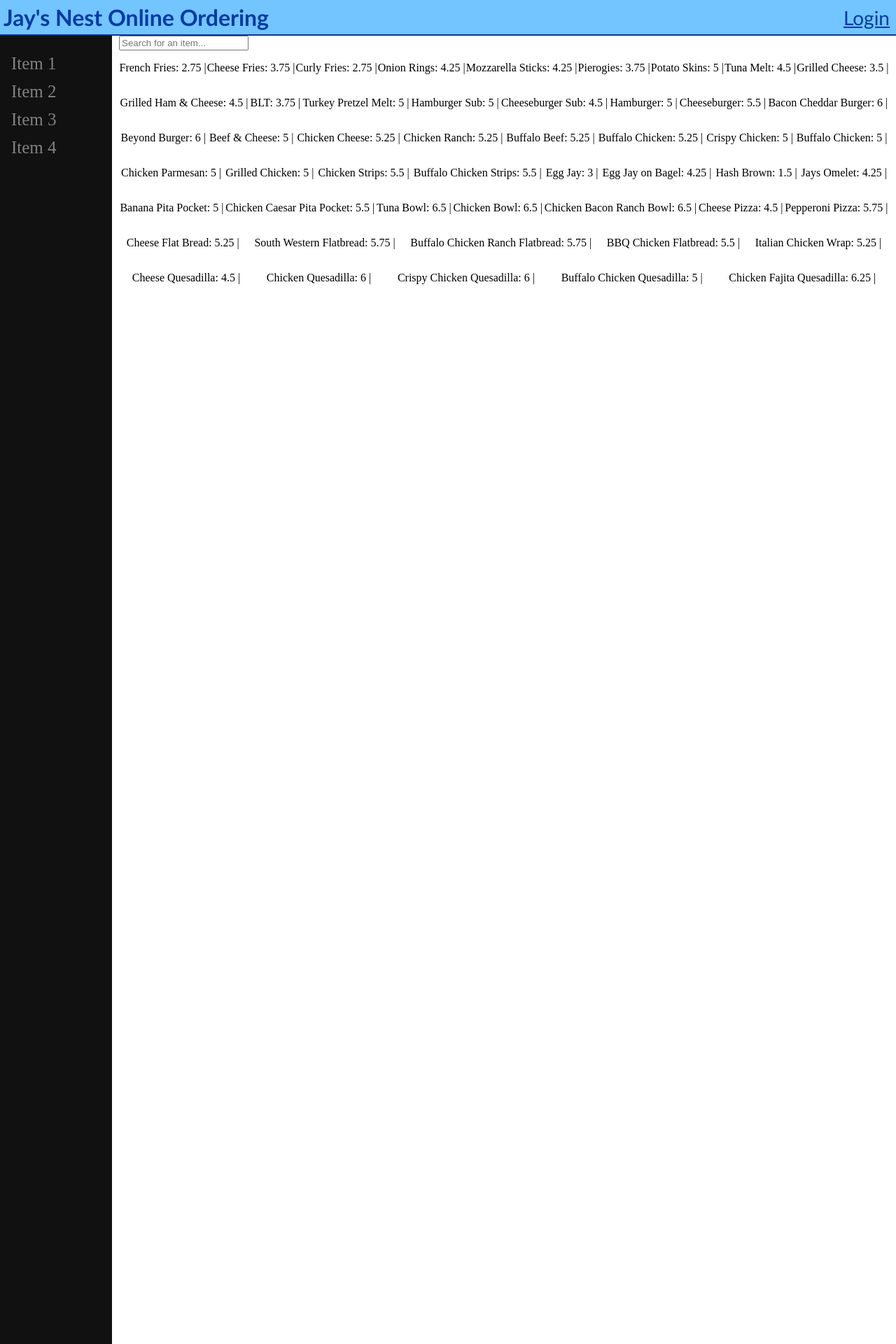
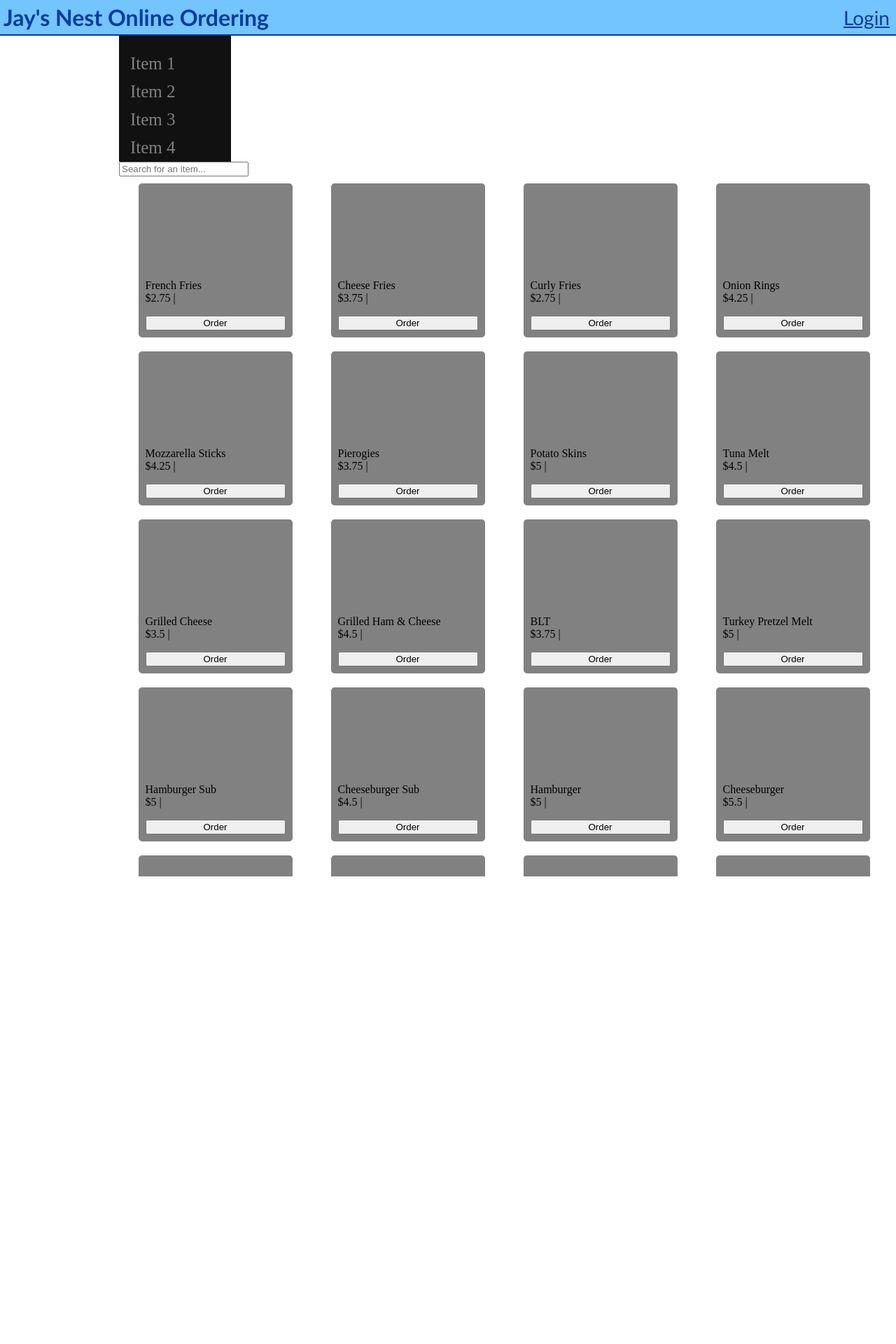
Before and after one commit to 8ethan/JaysOnlineOrdering, a PHP site: page / in a window 1280 px wide. Shown: the top 1920 px of the page at 70% size. Run offline with PHP 8.4, Linux system fonts and the light colour scheme; data comes from the database, SQL or seed files in the repository.

Commit message:
Adjusted menu options to appear as tiles

```diff
--- a/src/functions/menuFunctions.php
+++ b/src/functions/menuFunctions.php
@@ -17,7 +17,8 @@ function displayItem($itemName, $price, $category, $description, $calories, $ava
 
     echo '
     <div class="menuItem">
-    <p class="itemName">'.$itemName.': '.$price.'  |<p>
+        <p class="itemName">'.$itemName.'<br> $'.$price.'  |</p>
+        <button type="button" class="orderButton"> Order </button>
     </div>
     ';
 
--- a/src/index.php
+++ b/src/index.php
@@ -11,7 +11,6 @@
 
     <?PHP
         require('header.php');
-        require('navbar.php');
 
     ?>
 
@@ -21,6 +20,7 @@
 
         <!-- Display menu if signed in -->
         <?php
+            require('navbar.php');
             require('filters.php');
             require('menu.php');
         ?>
--- a/src/style.css
+++ b/src/style.css
@@ -38,17 +38,20 @@ h1, h2, h3 {
   display: flex;
   justify-content: space-around;
   flex-wrap: wrap;
+
+  height: 1000px;
+  overflow-y:scroll;
 }
 
 .sidenav {
   height: 100%; /* Full-height: remove this if you want "auto" height */
   width: 160px; /* Set the width of the sidebar */
-  position: fixed; /* Fixed Sidebar (stay in place on scroll) */
-  z-index: 1; /* Stay on top */
+  /*position: fixed; /* Fixed Sidebar (stay in place on scroll) */
+  /*z-index: 1; /* Stay on top */
   /*top: 0;*/ /* Stay at the top */
-  left: 0;
+  /*left: 0;*/
   background-color: #111; /* Black */
-  overflow-x: hidden; /* Disable horizontal scroll */
+  /*overflow-x: hidden; /* Disable horizontal scroll */
   padding-top: 20px;
 }
 
@@ -77,3 +80,19 @@ h1, h2, h3 {
   .sidenav {padding-top: 15px;}
   .sidenav a {font-size: 18px;}
 }
+
+.menuItem {
+  margin: 10px;
+  padding: 10px;
+  height: 200px;
+  width: 200px;
+  border-radius: 5px;
+  background-color: #818181;
+  display: flex;
+  justify-content: end;
+  flex-direction: column;
+}
+
+.orderButton {
+  width: 100%;
+}
```
